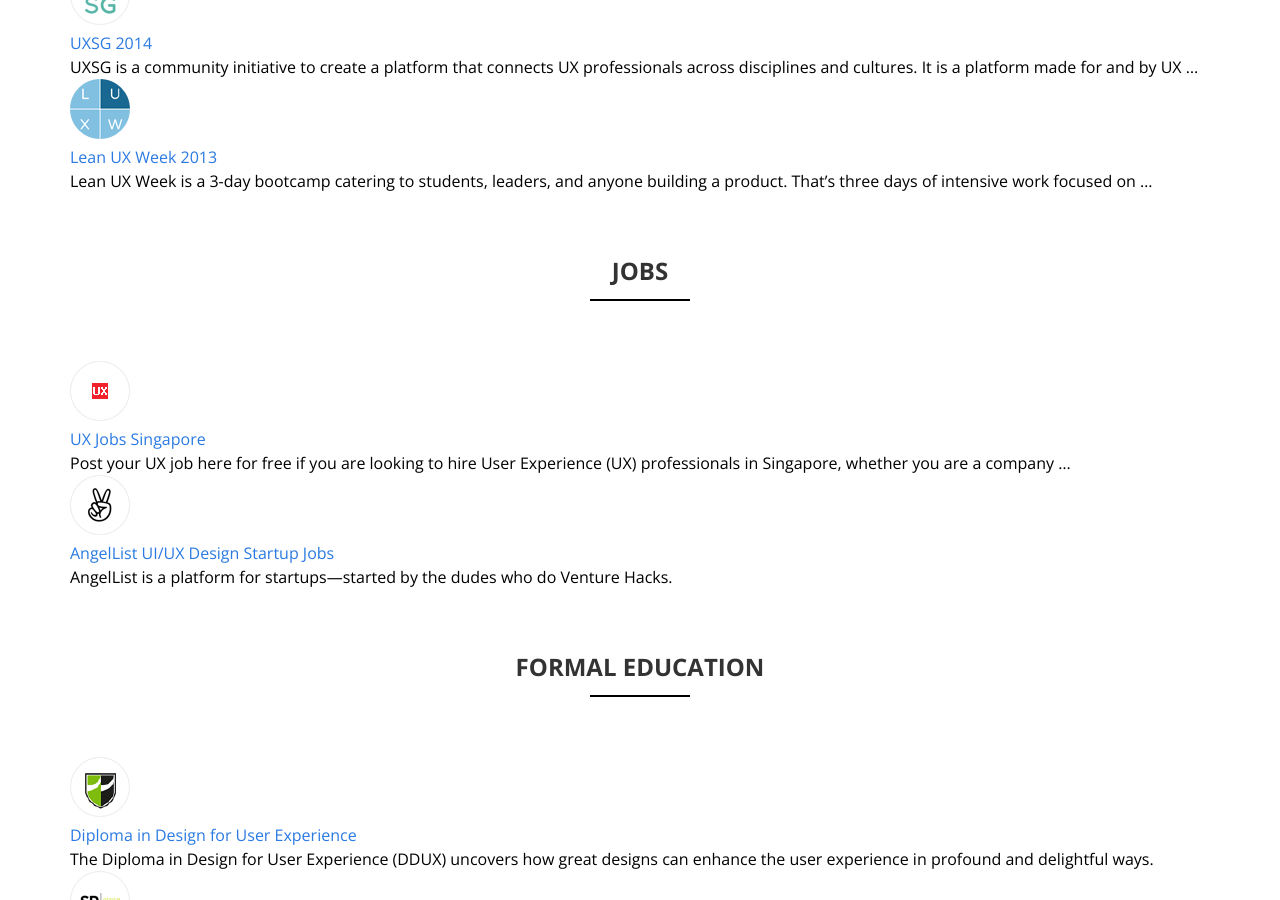
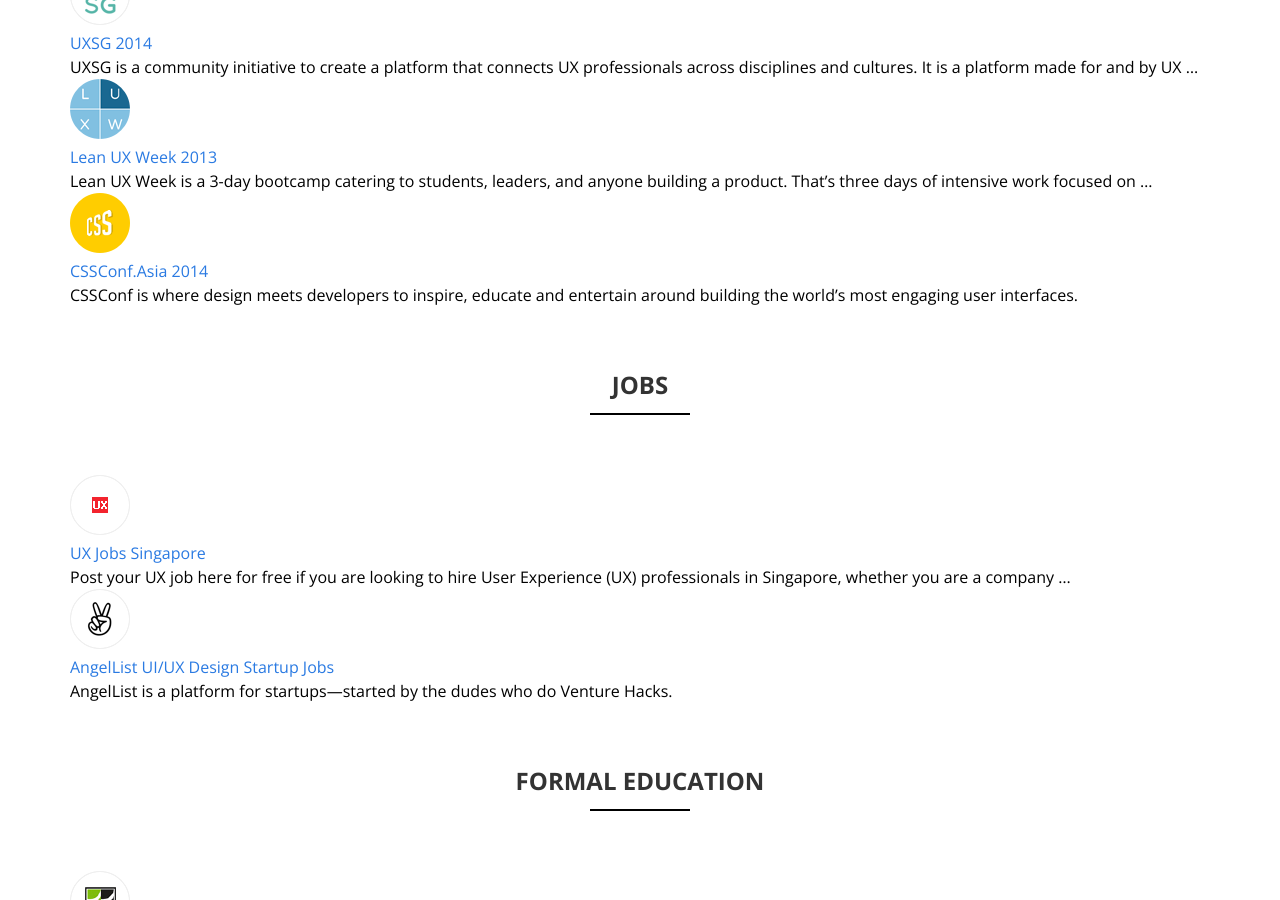
Before and after one commit to interfacesg/interfacesg.github.io, a Jekyll site: the page built from _posts/2014-09-17-welcome-to-jekyll.markdown, in a window 1280 px wide and 900 px high, scrolled down 1017 px. Built offline with Jekyll 4.4.1, drawn with Linux system fonts in a browser that asks for light colours; some web fonts are replaced.

Commit message:
Add cssconf conference item:

```diff
--- a/_posts/2014-09-17-welcome-to-jekyll.markdown
+++ b/_posts/2014-09-17-welcome-to-jekyll.markdown
@@ -40,6 +40,11 @@ date:   2014-09-17 13:09:39
 	Lean UX Week 2013](http://leanuxweek.sg)
 
 	Lean UX Week is a 3-day bootcamp catering to students, leaders, and anyone building a product. That’s three days of intensive work focused on ...
+
+- [![CSSConf.Asia 2014](/img/logo-cssconf.png)<br/>
+	CSSConf.Asia 2014](http://2014.cssconf.asia)
+
+	CSSConf is where design meets developers to inspire, educate and entertain around building the world's most engaging user interfaces.
 
 ## Jobs
 - [![UX Jobs Singapore](/img/logo-uxjobssg.png)<br/>
```
Also changed, not shown: img/logo-cssconf.png (added).
